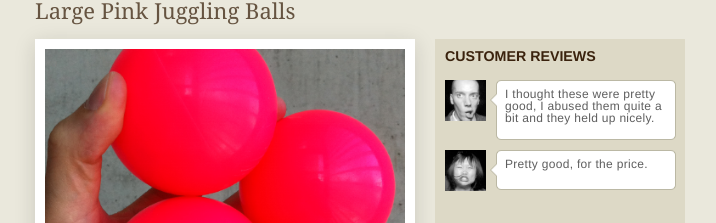
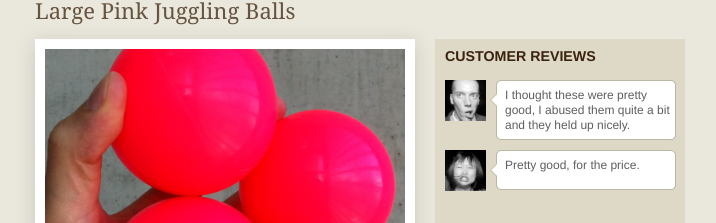
Before and after one commit to jesseocon/multiplexer, a plain HTML site: page public/index.html in a window 1280 px wide. Shown: the part 201-424 px from the top of the page, without its empty margins (280-996 px from the left). Drawn offline with Linux system fonts and the light colour scheme.

Commit message:
removed the kerning from the testimonials section and increased the line height.

```diff
--- a/public/css/style.css
+++ b/public/css/style.css
@@ -145,7 +145,7 @@ p {
 	font-family:helvetica;
 	color:555555;
 	font-size: 12px;
-	letter-spacing: .3px;
+	line-height:15px;
 	padding: 8px 15px 0 0;
 	font-weight:100;
 }
@@ -158,7 +158,7 @@ p {
 	font-family:helvetica;
 	color:555555;
 	font-size: 12px;
-	letter-spacing: .3px;
+	line-height:15px;
 	padding: 8px 15px 0 0;
 	font-weight:100;
 }
```
